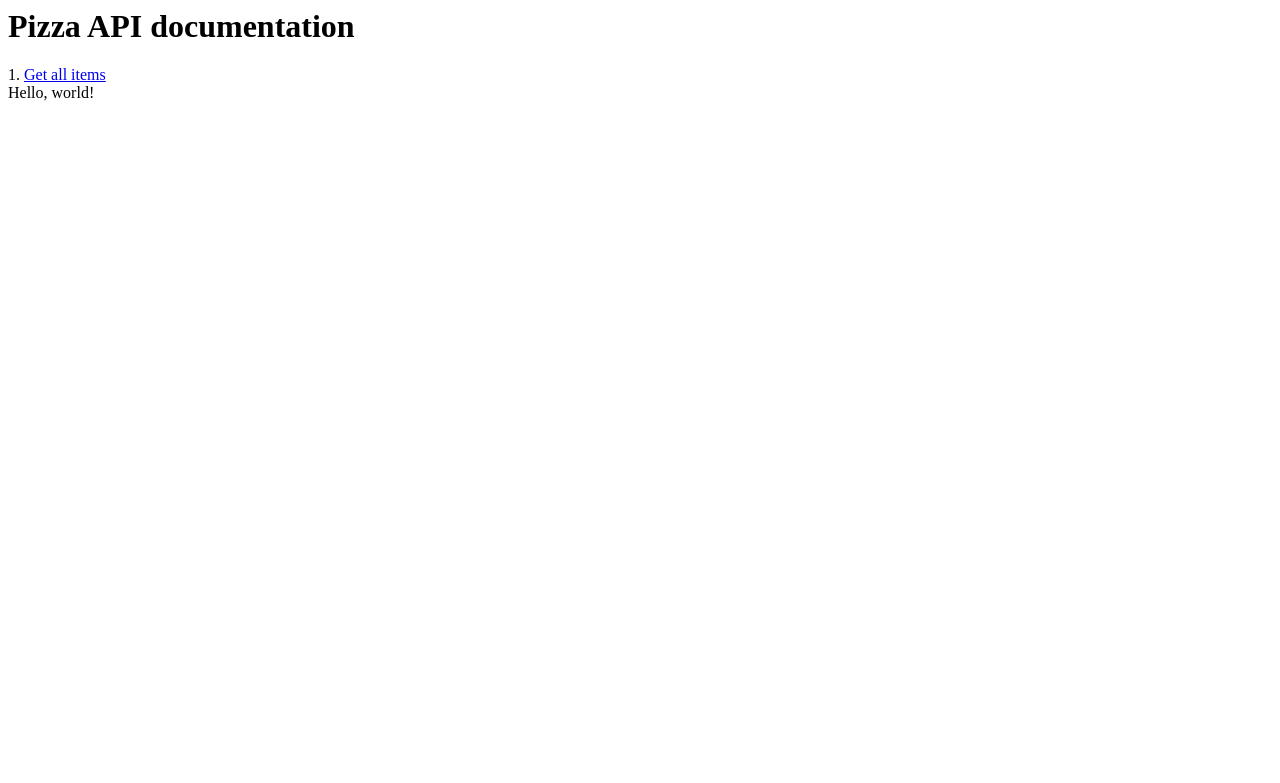
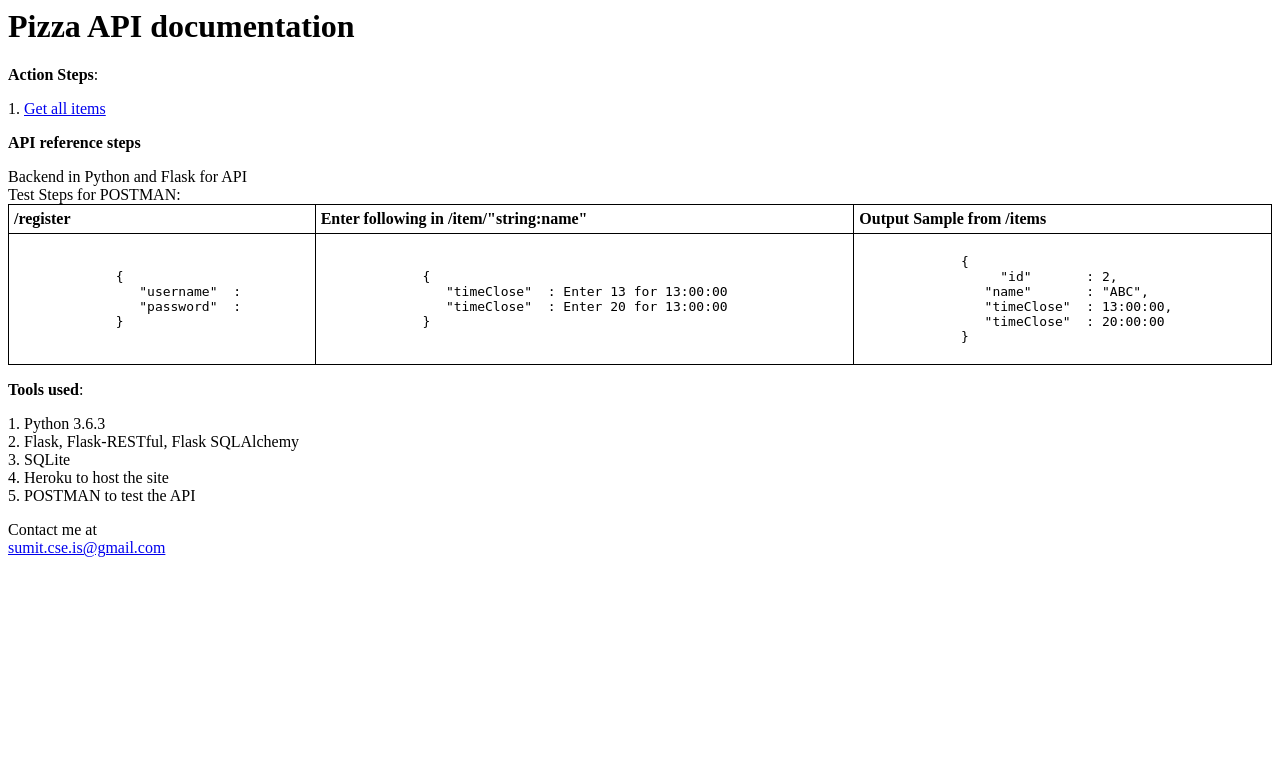
Before and after one commit to sumitis14/PizzaAPI, a Flask app: page / in a window 1280 px wide. Shown: the top 783 px of the page. Run offline with Flask 2, Linux system fonts and the light colour scheme.

Commit message:
Heroku config and HTML content

```diff
--- /dev/null
+++ b/requirements.txt
@@ -0,0 +1,6 @@
+Flask
+Flask-RESTful
+Flask-JWT
+Flask-SQLAlchemy
+uwsgi
+psycopg2
--- /dev/null
+++ b/runtime.txt
@@ -0,0 +1 @@
+python-3.6.3
--- a/templates/index.html
+++ b/templates/index.html
@@ -1,6 +1,19 @@
 <html>
 <head>
     <title>Pizza Home</title>
+    <style>
+    table, th, td {
+        border: 1px solid black;
+        border-collapse: collapse;
+    }
+    th, td {
+        padding: 5px;
+    }
+    th {
+        text-align: left;
+    }
+    </style>
+
     <script type="text/javascript">
         function httpGetAsync(theUrl, callback) {
             var xmlHttp = new XMLHttpRequest();
@@ -13,12 +26,75 @@
         }
     </script>
 </head>
+
 <body>
 <h1>Pizza API documentation</h1>
+    <p><b>Action Steps</b>:</p>
      1. <a href="http://127.0.0.1:5000/items">Get all items</a>
-<div id="myElement">
-	Hello, world!
-</div>
+
+    <p>
+
+    <p><b>API reference steps</b></p>
+        Backend in Python and Flask for API <br>
+    Test Steps for POSTMAN: <br>
+
+        <table style="width:100%">
+      <tr>
+        <th>/register</th>
+        <th>Enter following in /item/"string:name"</th>
+        <th>Output Sample from /items</th>
+      </tr>
+      <tr>
+        <td>
+            <pre><code>
+             {
+                "username"  :
+                "password"  :
+             }
+            </code></pre>
+        </td>
+
+        <td>
+            <pre><code>
+             {
+                "timeClose"  : Enter 13 for 13:00:00
+                "timeClose"  : Enter 20 for 13:00:00
+             }
+            </code></pre>
+        </td>
+
+        <td>
+            <pre><code>
+             {
+                  "id"       : 2,
+                "name"       : "ABC",
+                "timeClose"  : 13:00:00,
+                "timeClose"  : 20:00:00
+             }
+            </code></pre>
+        </td>
+
+      </tr>
+    </table>
+
+
+
+    </p>
+
+
+<p><b>Tools used</b>:</p>
+1. Python 3.6.3 <br>
+2. Flask, Flask-RESTful, Flask SQLAlchemy <br>
+3. SQLite <br>
+4. Heroku to host the site <br>
+5. POSTMAN to test the API
+
+
+
+
+<p>Contact me at<br>
+	<a href = "mailto: sumit.cse.is@gmail.com">sumit.cse.is@gmail.com</a>
+</p>
 
 </body>
 </html>
--- /dev/null
+++ b/uwsgi.ini
@@ -0,0 +1,6 @@
+[uwsgi]
+http-socket = :$(PORT)
+master = true
+die-on-term = true
+module = run:app
+memory-report = true
```
Also changed, not shown: run.py (added, +8 -0 lines). Lines whose indentation alone changed are shown as unchanged.
